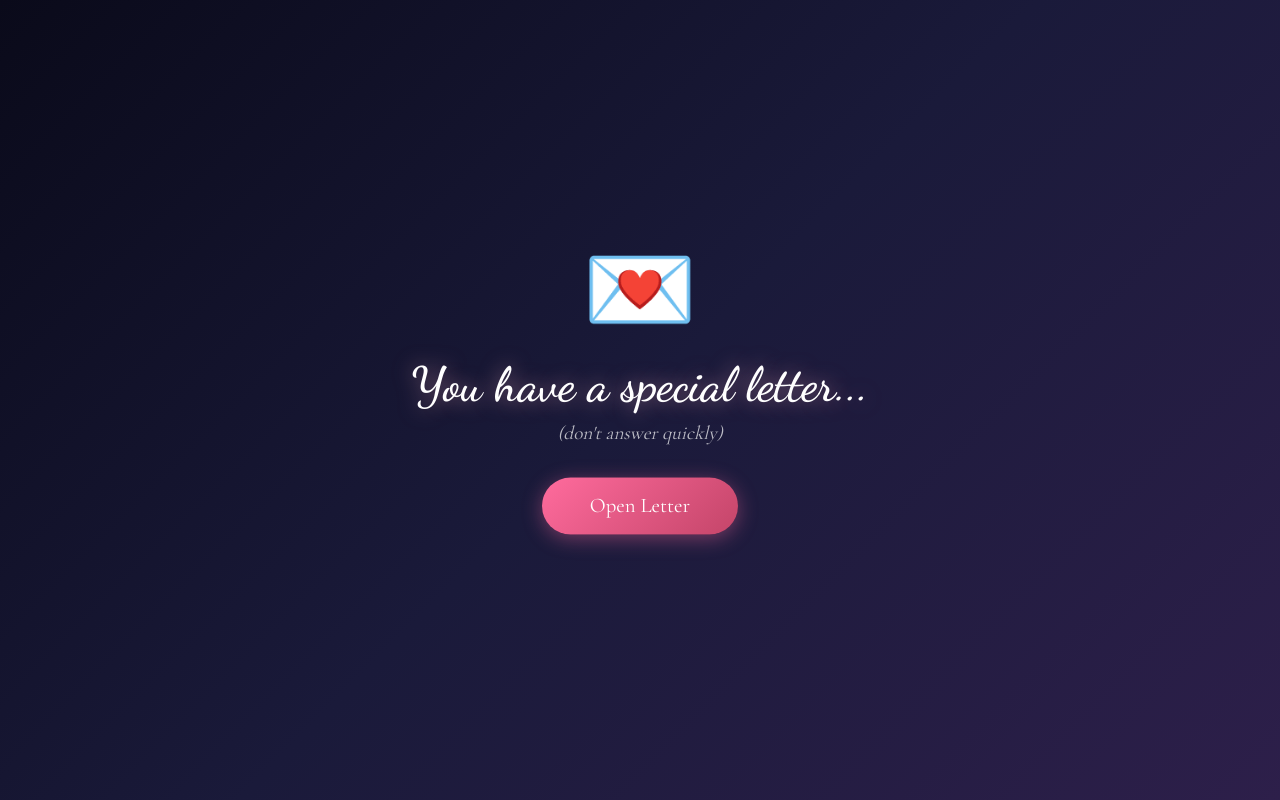
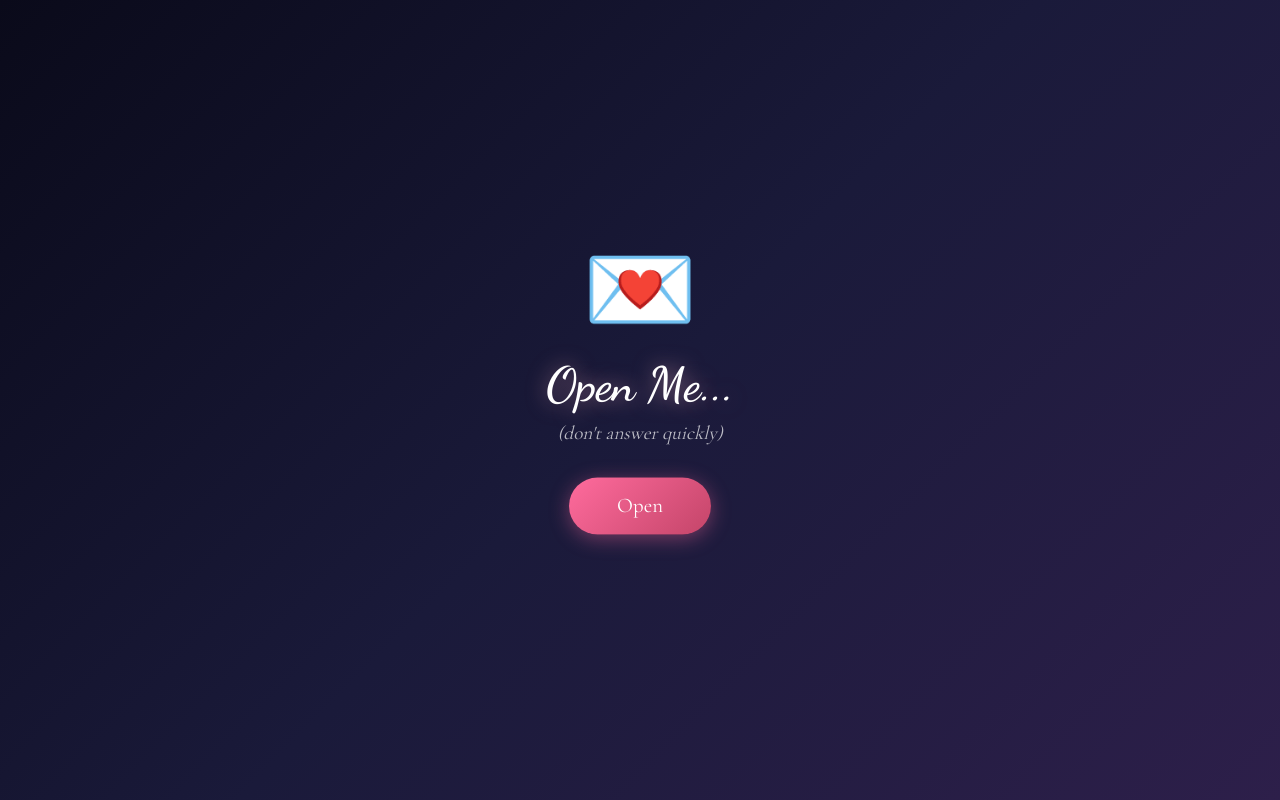
Before and after one commit to KiaAstanboos/Stars, a plain HTML site: page index.html in a window 1280 px wide. Drawn offline with nearby package versions, Linux system fonts and the light colour scheme.

Commit message:
open letter

```diff
--- a/index.html
+++ b/index.html
@@ -19,9 +19,9 @@
     <div id="overlay">
         <div class="overlay-content">
             <div class="heart-icon">💌</div>
-            <h2>You have a special letter...</h2>
+            <h2>Open Me...</h2>
             <p class="overlay-hint">(don't answer quickly)</p>
-            <button id="enter-btn">Open Letter</button>
+            <button id="enter-btn">Open</button>
         </div>
     </div>
 
```
